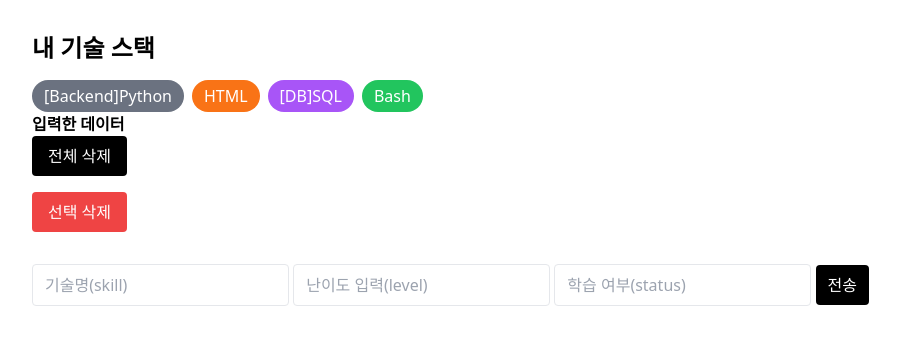
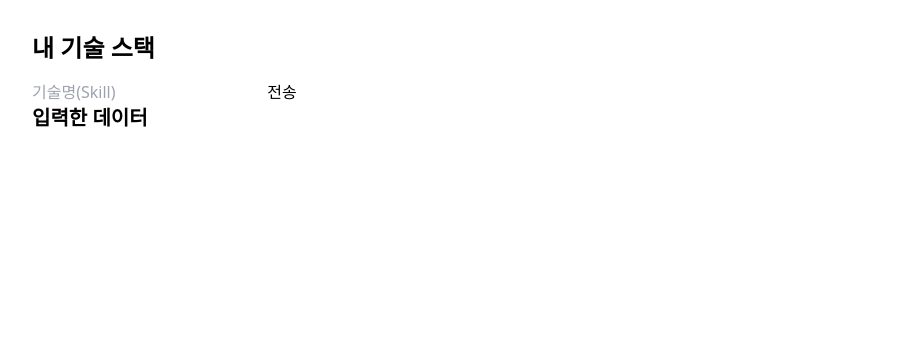
Before and after one commit to abjkr29/hello_flask, a Flask app: page / in a window 1280 px wide. Shown: the top 345 px of the page, without its empty margins (0-900 px from the left). Run offline with Flask 3, Linux system fonts and the light colour scheme; some libraries are stand-ins or nearby versions.

Commit message:
딕셔너리 create / read 구현

```diff
--- a/app.py
+++ b/app.py
@@ -1,45 +1,23 @@
-from flask import Flask, render_template, request , redirect
+from flask import Flask, render_template, request, redirect
 
 app = Flask(__name__)
+
 messages = []
 
 @app.route('/')
 def home():
-    skills = [
-        "Python","HTML", "SQL","Bash"
-    ]
-    return render_template('index.html', data=skills ,messages=messages)
+    return render_template('index.html', messages=messages)
 
 @app.route('/send', methods=['POST'])
 def send():
-    skill = request.form.get('skill')
-    level = request.form.get('level')
-    status = request.form.get('status')
-    messages.append(status + " / " + level + " / " + skill)
-    return redirect('/')
+    skill = request.form.get('skill', '').strip()
 
-@app.route('/delete', methods=['POST'])
-def delete():
-    index = int(request.form['index'])
-    messages.pop(index)
-    return redirect('/')
+    if not skill:
+        return redirect('/')
 
-@app.route('/delete_all', methods=['POST'])
-def delete_all():
-    messages.clear()
-    return redirect('/')
-
-@app.route('/delete_selected', methods=['POST'])
-def delete_selected():
-    indexes = request.form.getlist('delete_indexes')
-
-    indexes = [int(index) for index in indexes]
-    indexes.sort(reverse=True)
-
-    for index in indexes:
-        messages.pop(index)
+    messages.append({"skill": skill})
 
     return redirect('/')
 
 if __name__ == '__main__':
-    app.run(debug=True)
+    app.run(host="0.0.0.0", port=5000, debug=True)
--- a/templates/index.html
+++ b/templates/index.html
@@ -7,59 +7,32 @@
 <body class="p-8">
     <h1 class="text-2xl font-bold mb-4">내 기술 스택</h1>
 
-    <div class="flex gap-2 flex-wrap">
-         {%for skill in data %}
-            {% if skill != "C#" %}
-                {% if skill == "Python" or skill == "Java" or skill == "PHP" or skill == "Ruby" %}
-                    <span class="bg-gray-500 text-white px-3 py-1 rounded-full">[Backend]{{ skill }}</span>
-                {% elif skill == "SQL" %}
-                    <span class="bg-purple-500 text-white px-3 py-1 rounded-full">[DB]{{ skill }}</span>
-                {% elif skill == "HTML" or skill == "CSS" or skill == "JavaScript" or skill == "TypeScript" %}
-                    <span class="bg-orange-500 text-white px-3 py-1 rounded-full">{{ skill }}</span>
-                {% elif skill == "C" or skill == "C++" or skill == "Rust" %}
-                    <span class="bg-blue-500 text-white px-3 py-1 rounded-full">{{ skill }}</span>
-                {% else %}
-                    <span class="bg-green-500 text-white px-3 py-1 rounded-full">{{ skill }}</span>
-                {% endif %}
-            {% endif %}
-        {% endfor %}
-    </div>
-        <div>
-        <h2 class="mt9 text=x1 font-bold">입력한 데이터</h2>
-        {% for item in messages %}
-            <div class="bg-yellow-200 p-2 m-2 rounded flex justify-between items-center">
-                <span>{{ item }}</span>
-                <form action="/delete" method="post">
-                    <input type="hidden" name="index" value="{{ loop.index0 }}">
-                    <button type="submit" class="ml-2 bg-red-500 text-white px-3 py-1 rounded "onclick="return confirm('정말 삭제할까요?')">
-                         삭제
-                    </button>
-                </form>
-            </div>
-        {% endfor %}
-        <form action="/delete_all" method="post">
-            <button type="submit" class="bg-black text-white px-4 py-2 rounded">
-                전체 삭제
-            </button>
-        </form>
-        <form action="/delete_selected" method="post">
-            {% for item in messages %}
-                <div class="bg-yellow-200 p-2 m-2 rounded flex items-center gap-3">
-                    <input type="checkbox" name="delete_indexes" value="{{ loop.index0 }}">
-                    <span>{{ item }}</span>
-                </div>
-            {% endfor %}
+    <form action="/send" method="POST">
+        <input type="text" name="skill" placeholder="기술명(Skill)">
+        <button type="submit">전송</button>
+    </form>
 
-            <button type="submit" class="mt-4 bg-red-500 text-white px-4 py-2 rounded">
-                선택 삭제
-            </button>
-        </form>
-    </div>
-    <form action="/send" method="POST" class="mt-8">
-        <input type="text" name="skill" placeholder="기술명(skill)" class="border px-3 py-2 rounded">
-        <input type="text" name="level" placeholder="난이도 입력(level)" class="border px-3 py-2 rounded">
-        <input type="text" name="status" placeholder="학습 여부(status)" class="border px-3 py-2 rounded">
-        <button type="submit" class="bg-black text-white px-3 py-2 rounded">전송</button>
-    </form>
+    <h2 class="text-xl font-bold mb-3">입력한 데이터</h2>
+
+    {% for item in messages %}
+        {% if item["skill"] == "Python" %}
+            <span class="bg-blue-500 text-black px-3 py-1 rounded-full">{{ item["skill"] }}</span>
+        {% elif item["skill"] == "HTML" %}
+            <span class="bg-yellow-500 text-black px-3 py-1 rounded-full">{{ item["skill"] }}</span>
+        {% elif item["skill"] == "CSS" %}
+            <span class="bg-green-500 text-black px-3 py-1 rounded-full">{{ item["skill"] }}</span>
+        {% elif item["skill"] == "SQL" %}
+            <span class="bg-orange-500 text-black px-3 py-1 rounded-full">{{ item["skill"] }}</span>
+        {% elif item["skill"] == "Bash" %}
+            <span class="bg-purple-500 text-black px-3 py-1 rounded-full">{{ item["skill"] }}</span>
+        {% elif item["skill"] == "Java" %}
+            <span class="bg-indigo-500 text-black px-3 py-1 rounded-full">{{ item["skill"] }}</span>
+        {% elif item["skill"] == "JavaScript" %}
+            <span class="bg-pink-500 text-black px-3 py-1 rounded-full">{{ item["skill"] }}</span>
+        {% else %}
+            <span class="bg-gray-300 px-3 py-1 rounded-full">{{ item["skill"] }}</span>
+        {% endif %}
+    {% endfor %}
+
 </body>
 </html>
```
